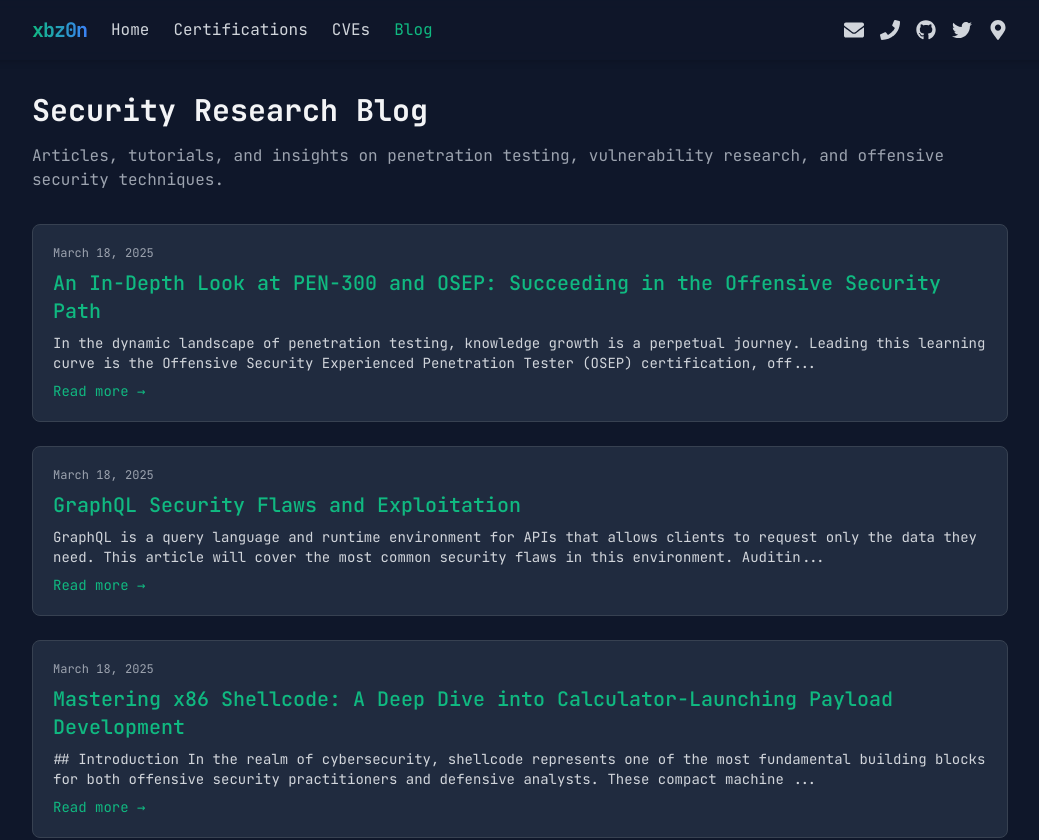
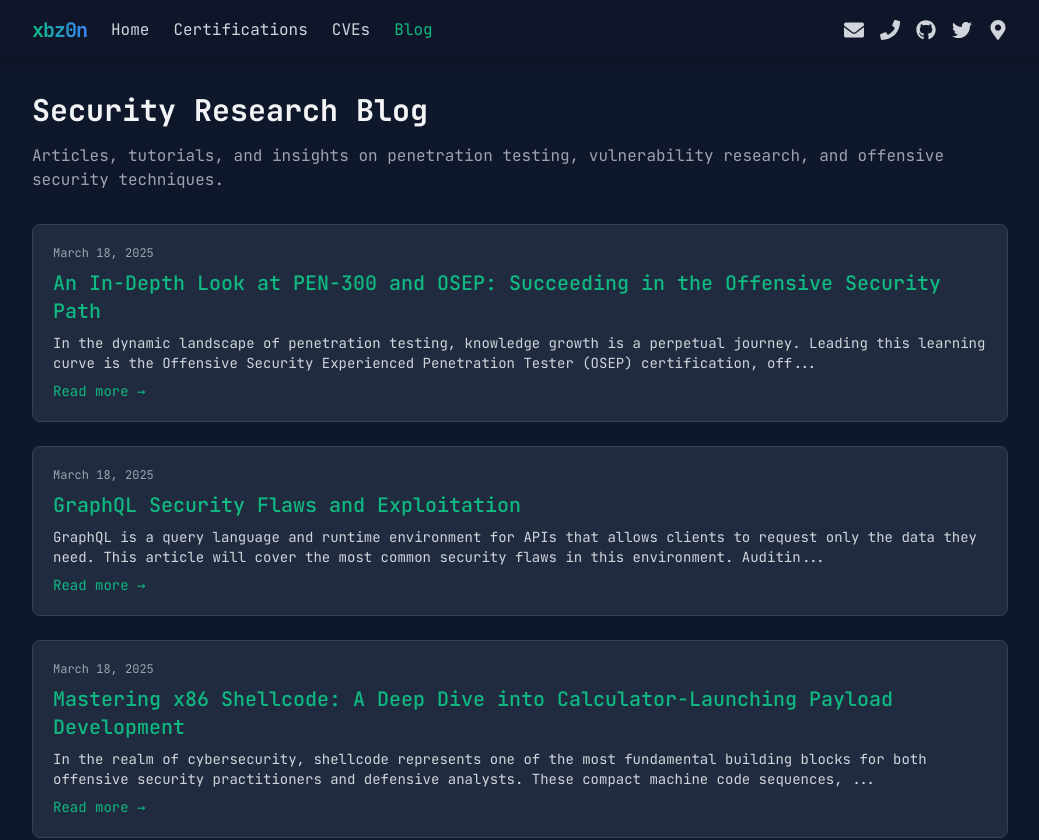
Before and after one commit to xbz0n/xbz0n.github.io, a Next.js app: page /blog in a window 1280 px wide. Shown: the top 840 px of the page, without its empty margins (120-1159 px from the left). Built offline with nearby package versions, Linux system fonts and the light colour scheme.

Commit message:
Fix markdown formatting in blog post excerpts

```diff
--- a/pages/blog/index.js
+++ b/pages/blog/index.js
@@ -29,6 +29,38 @@ export default function Blog({ posts }) {
   );
 }
 
+// Function to clean markdown formatting from excerpt
+function cleanExcerpt(content) {
+  // Remove headers (any number of # followed by a space)
+  let clean = content.replace(/^#+\s.*$/gm, '');
+
+  // Remove inline code formatting (backticks)
+  clean = clean.replace(/`([^`]+)`/g, '$1');
+
+  // Remove bold/italic formatting
+  clean = clean.replace(/\*\*([^*]+)\*\*/g, '$1'); // Bold
+  clean = clean.replace(/\*([^*]+)\*/g, '$1');     // Italic
+  clean = clean.replace(/__([^_]+)__/g, '$1');     // Bold
+  clean = clean.replace(/_([^_]+)_/g, '$1');       // Italic
+
+  // Remove links
+  clean = clean.replace(/\[([^\]]+)\]\([^)]+\)/g, '$1');
+
+  // Remove images
+  clean = clean.replace(/!\[([^\]]+)\]\([^)]+\)/g, '');
+
+  // Remove blockquotes
+  clean = clean.replace(/^>\s(.*)$/gm, '$1');
+
+  // Remove horizontal rules
+  clean = clean.replace(/^---$|^\*\*\*$|^___$/gm, '');
+
+  // Normalize whitespace
+  clean = clean.replace(/\n+/g, ' ').trim();
+
+  return clean;
+}
+
 export async function getStaticProps() {
   const postsDirectory = path.join(process.cwd(), 'posts');
   let posts = [];
@@ -42,11 +74,11 @@ export async function getStaticProps() {
       const fileContents = fs.readFileSync(fullPath, 'utf8');
       const { data, content } = matter(fileContents);
 
-      let excerpt = content
-        .replace(/^#+\s.*$/m, '')
-        .replace(/\n+/g, ' ')
-        .trim()
-        .slice(0, 200) + '...';
+      // Clean the content of markdown formatting
+      const cleanContent = cleanExcerpt(content);
+
+      // Create the excerpt
+      const excerpt = cleanContent.slice(0, 200) + '...';
 
       return {
         slug,
```
Also changed, not shown: 9 other files (tests, documents, lock files or other folders).
